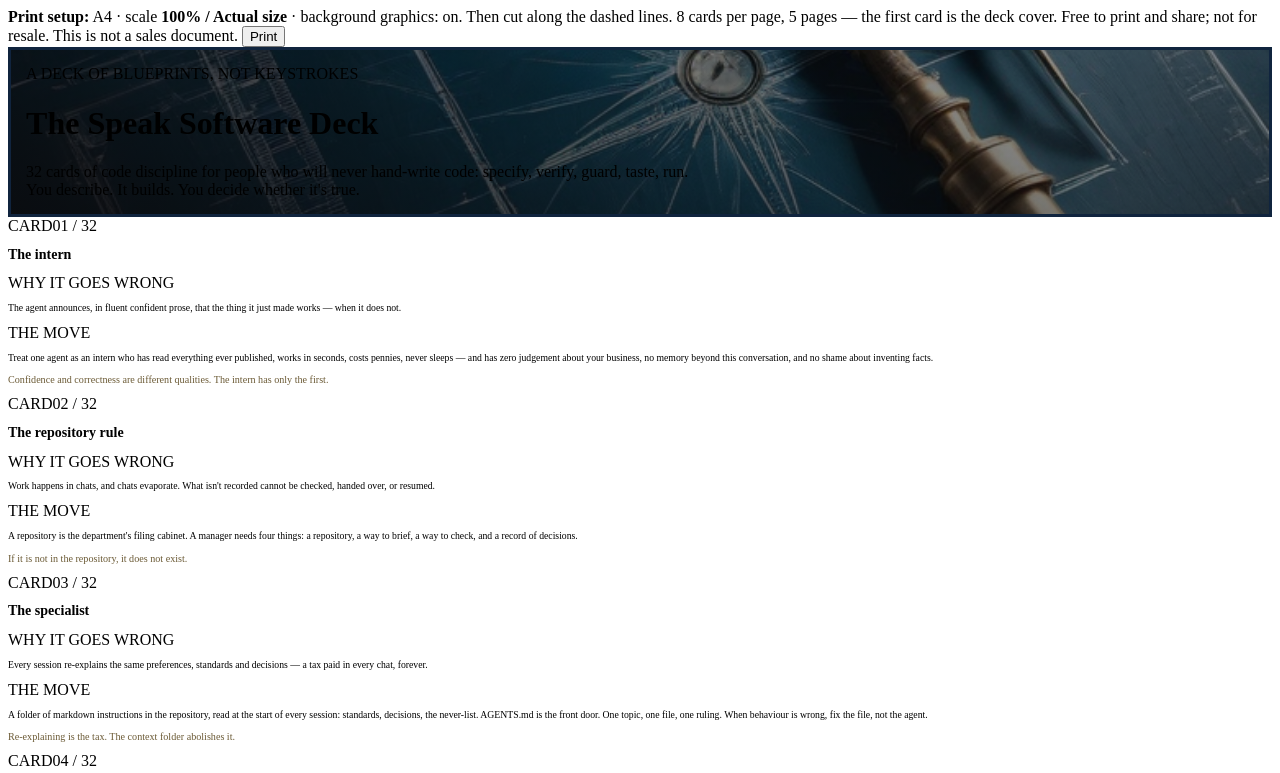
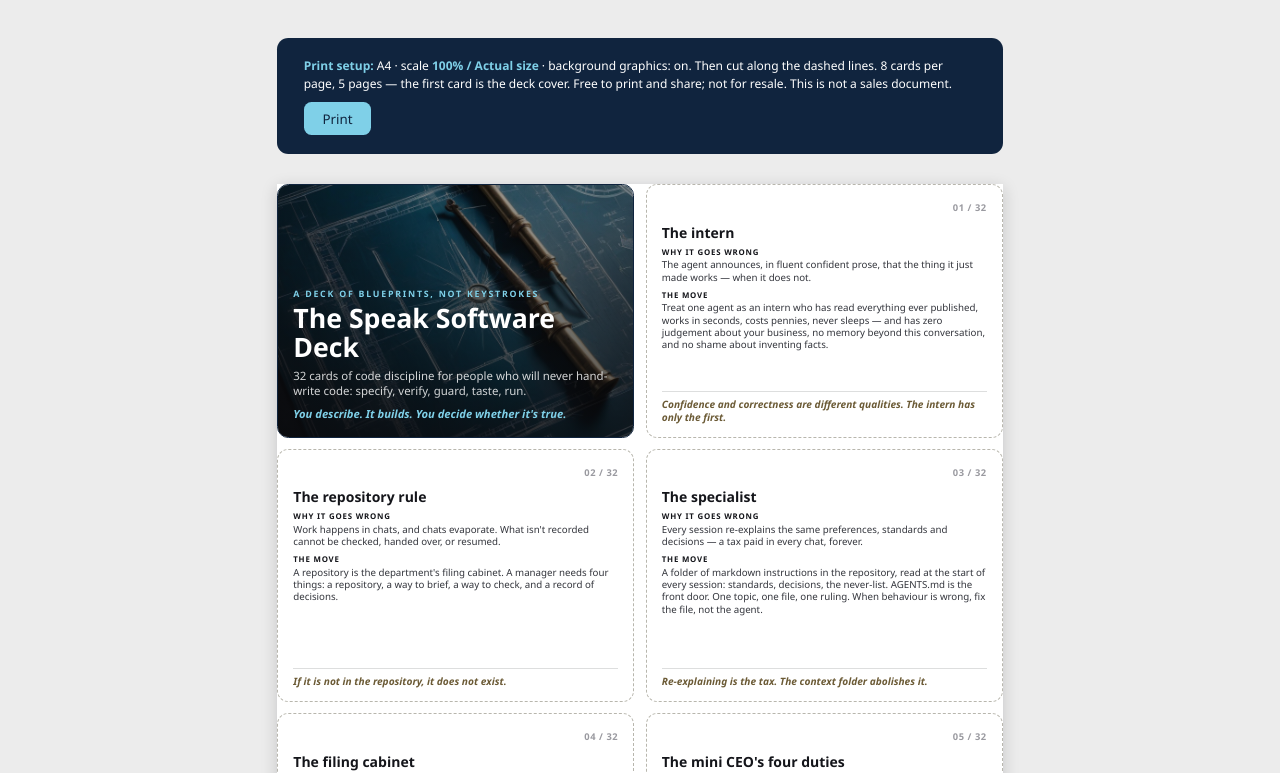
Before and after one commit to michael-borck/speak-software-deck, a plain HTML site: page deck/speak-deck-32-print.html in a window 1280 px wide. Shown: the top 773 px of the page. Drawn offline with Linux system fonts and the light colour scheme.

Commit message:
Print edition: restore base card styles (grid, cut lines, cover text)

```diff
--- a/deck/speak-deck-32-print.html
+++ b/deck/speak-deck-32-print.html
@@ -1,16 +1,36 @@
 <!DOCTYPE html>
 <html lang="en"><head><meta charset="utf-8"><title>The Speak Software Deck — 32 cards (print & cut)</title>
 <style>
-.card { padding: 0; }
-.art { position: relative; height: 21mm; flex: none; }
-.art .img { position: absolute; inset: 0; background-image: var(--ill); background-size: cover;
-  background-position: center; filter: grayscale(1) sepia(1) saturate(2.6) hue-rotate(var(--h)) brightness(.92) contrast(1.05); }
-.art .shade { position: absolute; inset: 0; background: linear-gradient(180deg, rgba(12,14,16,.30), rgba(12,14,16,.82)); }
-.art .top { position: absolute; left: 0; right: 0; top: 0; padding: 2.2mm 3.5mm;
-  display: flex; align-items: center; justify-content: space-between; }
-.art .chip { background: rgba(12,14,16,.55); }
-.art .num { color: rgba(255,255,255,.85); }
-.body { flex: 1; padding: 2.6mm 4mm 3mm; display: flex; flex-direction: column; min-height: 0; }
+* { box-sizing: border-box; margin: 0; padding: 0; }
+html { -webkit-print-color-adjust: exact; print-color-adjust: exact; }
+body { font-family: 'Funnel Sans', 'Avenir Next', 'Segoe UI', sans-serif; background: #ececec; color: #14151a; }
+.no-print { max-width: 192mm; margin: 10mm auto 6mm; padding: 5mm 7mm; background: #10243e; color: #fff;
+  border-radius: 3mm; font-size: 9pt; line-height: 1.5; }
+.no-print strong { color: #7fd0e8; }
+.no-print button { margin-top: 2.5mm; padding: 2mm 5mm; border: 0; border-radius: 2mm; background: #7fd0e8;
+  color: #10243e; font: 700 9.5pt/1 inherit; font-family: inherit; cursor: pointer; }
+@page { size: A4; margin: 9mm; }
+.sheet { width: 192mm; margin: 8mm auto; padding: 0; display: grid;
+  grid-template-columns: repeat(2, 1fr); grid-auto-rows: 67mm; gap: 3mm;
+  background: #fff; box-shadow: 0 1mm 4mm rgba(20,20,30,.18); }
+@media print { body { background: #fff; } .sheet { margin: 0; box-shadow: none; } .no-print { display: none; } }
+.card { border: 0.4mm dashed #b0b0b0; border-radius: 3mm; padding: 3.5mm 4mm; overflow: hidden;
+  display: flex; flex-direction: column; break-inside: avoid; page-break-inside: avoid; }
+.top { display: flex; align-items: center; justify-content: space-between; }
+.chip { display: inline-block; padding: 1mm 2.8mm; border-radius: 5mm; background: var(--c); color: #fff;
+  font-size: 6.3pt; font-weight: 700; letter-spacing: .09em; text-transform: uppercase; }
+.num { font-size: 7pt; font-weight: 600; color: #9a9aa0; letter-spacing: .06em; }
+.title { font-size: 11.5pt; font-weight: 700; line-height: 1.16; margin: 2mm 0 0; color: #14151a; }
+.lbl { font-size: 5.9pt; font-weight: 700; letter-spacing: .1em; color: var(--c); margin: 1.6mm 0 .6mm;
+  text-transform: uppercase; }
+p.a, p.b { font-size: 7.9pt; line-height: 1.32; color: #33353c; }
+.line { margin-top: auto; padding-top: 1.6mm; border-top: 0.3mm solid rgba(20,21,26,.14);
+  font-size: 8.2pt; font-style: italic; font-weight: 600; line-height: 1.25; color: var(--c); }
+.card.cover { border-style: solid; background: #10243e; border-color: #10243e; color: #ECE7DB; }
+.cover .kicker { font-size: 6.6pt; font-weight: 700; letter-spacing: .2em; color: #7fd0e8; text-transform: uppercase; margin-top: 2mm; }
+.cover h1 { font-size: 18pt; font-weight: 700; line-height: 1.1; margin: 2mm 0 0; color: #fff; }
+.cover .sub { font-size: 8.4pt; margin-top: 1.6mm; color: rgba(255,255,255,.8); line-height: 1.35; }
+.cover .tag { margin-top: auto; padding-top: 2mm; font-size: 8pt; font-style: italic; font-weight: 600; color: #7fd0e8; }
 .line { color: #6b5a35; }
 .card.cover-art { border-style: solid; border-color: #10243e; position: relative; padding: 0; }
 .cover-art .cimg { position: absolute; inset: 0; background-image: url('../assets/art/cover.png');
@@ -30,6 +50,13 @@
 .card.run { --c: #4E5D6B; }
 .chip { background: var(--c); }
 .card { border-color: #b8b6ad; }
+/* cover text (print edition) */
+.card.cover-art { color: #fff; }
+.cover-art .cov { justify-content: flex-end; }
+.cover-art .kicker { font-size: 6.6pt; font-weight: 700; letter-spacing: .2em; color: #7fd0e8; text-transform: uppercase; }
+.cover-art h1 { font-size: 20pt; font-weight: 700; line-height: 1.08; color: #fff; margin: 1.2mm 0 0; }
+.cover-art .sub { font-size: 8.6pt; line-height: 1.35; color: rgba(255,255,255,.82); margin-top: 1.6mm; }
+.cover-art .tag { font-size: 8.4pt; font-style: italic; font-weight: 600; color: #7fd0e8; margin-top: 2mm; }
 </style></head><body>
 <div class="no-print">
 <strong>Print setup:</strong> A4 &middot; scale <strong>100% / Actual size</strong> &middot; background graphics: on.
```
